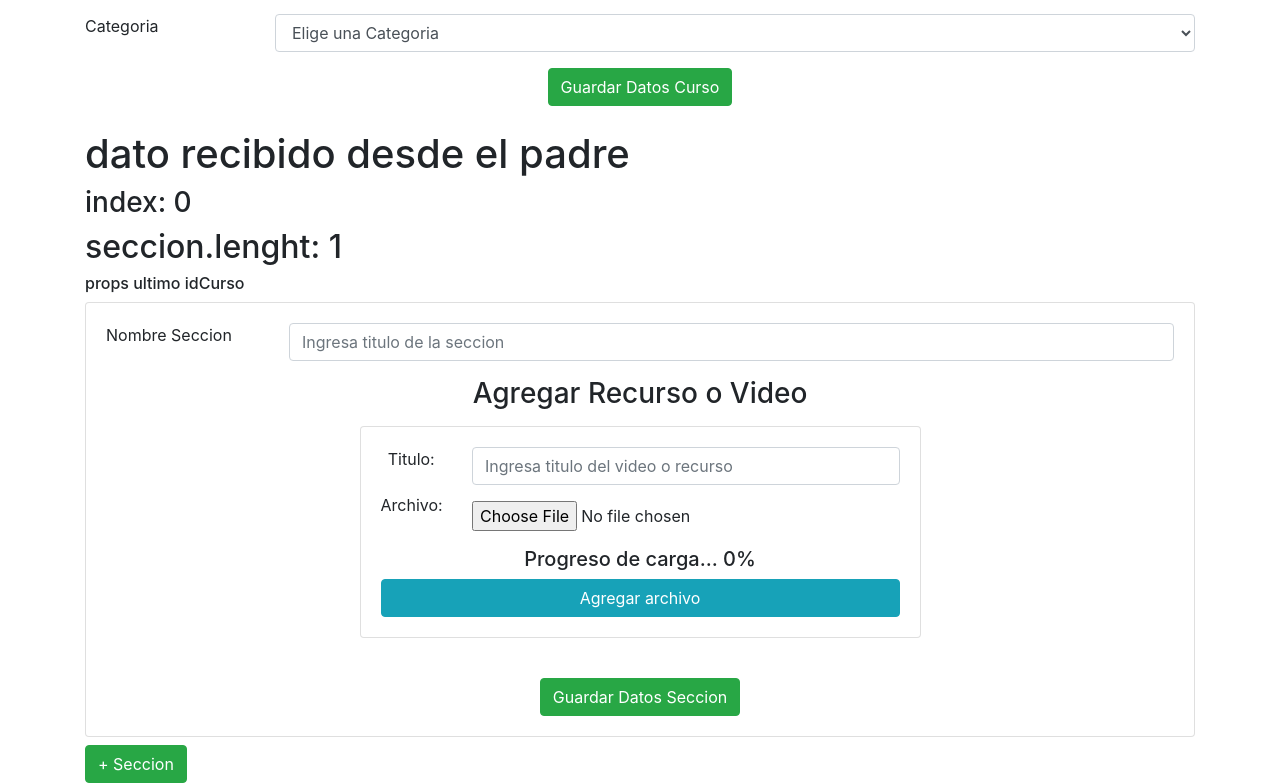
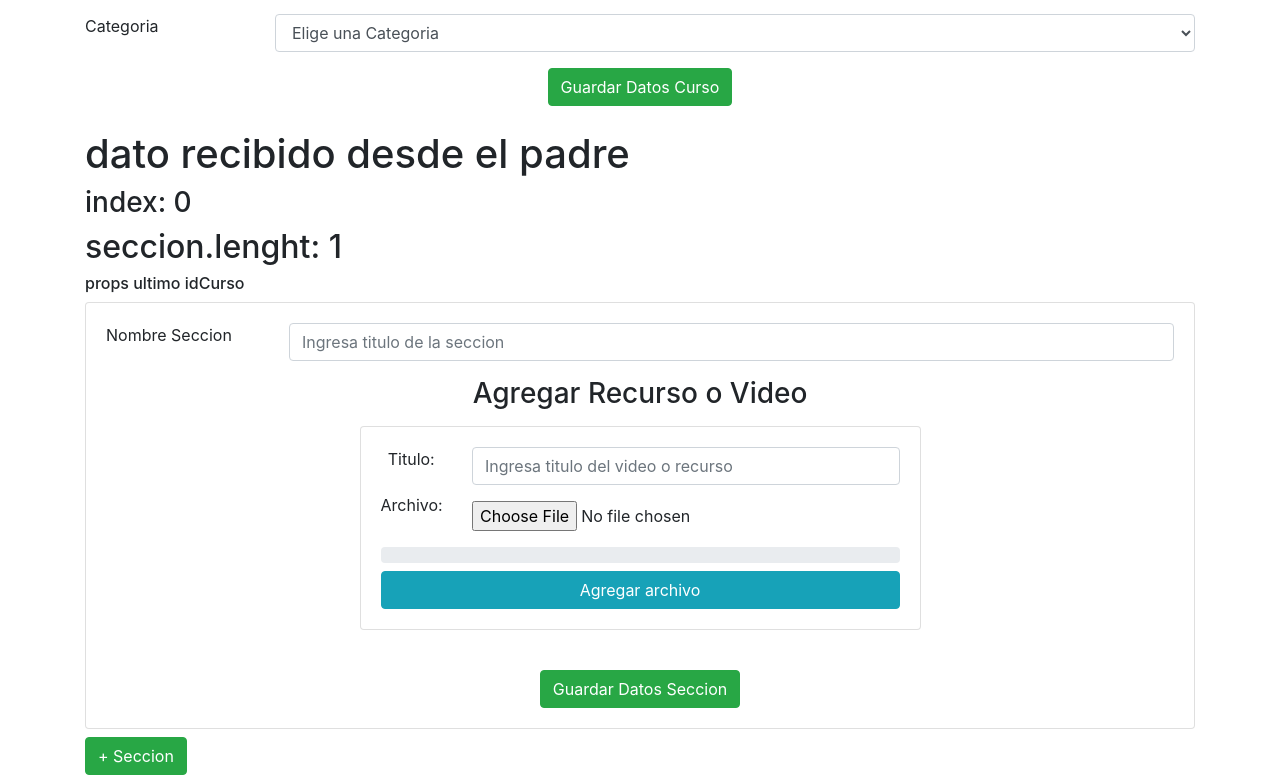
Before and after one commit to Marisabel-Condori/UF-CPN, a React (Create React App) app: page /NuevoCurso in a window 1280 px wide. Shown: the part 443-1226 px from the top of the page. Built offline with nearby package versions, Linux system fonts and the light colour scheme.

Commit message:
progress bar

```diff
--- a/src/components/customs/VideoSeccion.jsx
+++ b/src/components/customs/VideoSeccion.jsx
@@ -1,4 +1,4 @@
-import React, { useEffect, useState } from 'react'
+import React, { useState } from 'react'
 import shortid from "shortid";
 
 import { ref, uploadBytesResumable, getDownloadURL } from "firebase/storage";
@@ -52,6 +52,7 @@ const VideoSeccion = () => {
     } else { console.log('no hay archivo') }
     setVideo('')
     setLink('')
+    setProgress(0)
   }
 
   const eliminarTarea = id => {
@@ -79,13 +80,15 @@ const VideoSeccion = () => {
               <div className='col-md-2'>  <label className='mt-2'>Archivo: </label> </div>
               <div className='col-md-9 mt-3'>
                 <div className='form-group'>
-                {/* <input type="file" className='form-control-file' onChange={onChange} /> */}
+                  {/* <input type="file" className='form-control-file' onChange={onChange} /> */}
                   <input type="file" className='form-control-file' onChange={onChange} />
                 </div>
                 {/* //// SOLUCIONAR EL MENSAJE DE ALERTA****** */}
               </div>
             </div>
-            <h5>Progreso de carga... {progress}%</h5>
+            <div className="progress mb-2">
+              <div className="progress-bar progress-bar-striped progress-bar-animated " style={{width:`${progress}%`}}>{progress}%</div>
+            </div>
             <button className="btn btn-info btn-block" type="submit">Agregar archivo</button>
           </form>
         </div>
```
